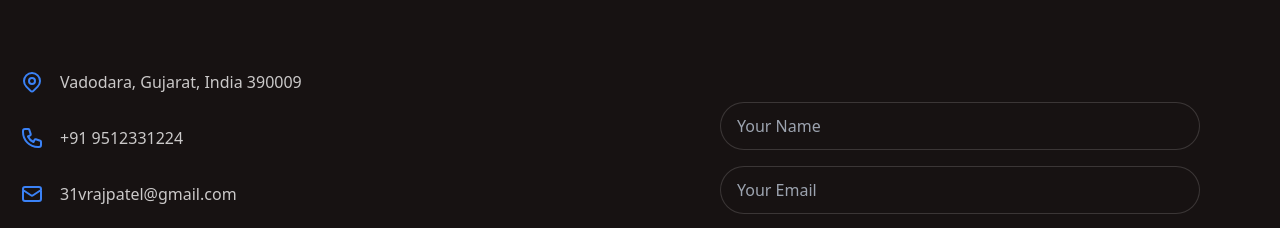
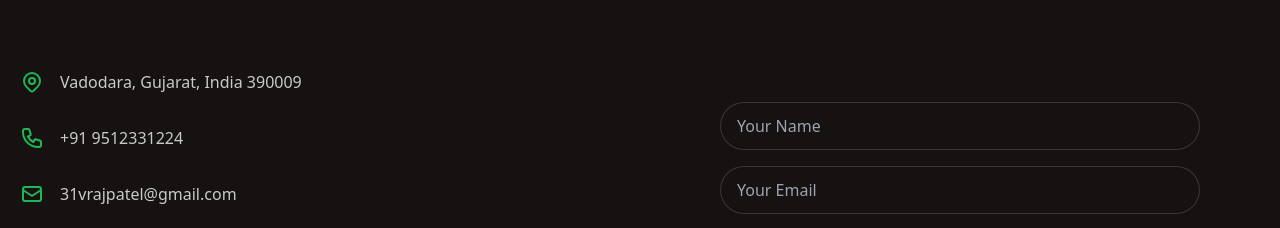
Before and after one commit to vrajkmrpatel/react-portfolio, a React (Vite) app: page /contact in a window 1280 px wide. Shown: the part 162-390 px from the top of the page. Built offline with nearby package versions, Linux system fonts and the light colour scheme; grey boxes are pictures that could not be loaded.

Commit message:
theme changes

```diff
--- a/src/components/Contact.jsx
+++ b/src/components/Contact.jsx
@@ -39,7 +39,7 @@ const Contact = () => {
                             <p class="flex items-start -mx-2">
                                 <svg
                                     xmlns="http://www.w3.org/2000/svg"
-                                    class="w-6 h-6 mx-2 text-blue-500 dark:text-blue-400"
+                                    class="w-6 h-6 mx-2 text-primary dark:text-blue-400"
                                     fill="none"
                                     viewBox="0 0 24 24"
                                     stroke="currentColor"
@@ -65,7 +65,7 @@ const Contact = () => {
                             <p class="flex items-start -mx-2">
                                 <svg
                                     xmlns="http://www.w3.org/2000/svg"
-                                    class="w-6 h-6 mx-2 text-blue-500 dark:text-blue-400"
+                                    class="w-6 h-6 mx-2 text-primary dark:text-blue-400"
                                     fill="none"
                                     viewBox="0 0 24 24"
                                     stroke="currentColor"
@@ -86,7 +86,7 @@ const Contact = () => {
                             <p class="flex items-start -mx-2">
                                 <svg
                                     xmlns="http://www.w3.org/2000/svg"
-                                    class="w-6 h-6 mx-2 text-blue-500 dark:text-blue-400"
+                                    class="w-6 h-6 mx-2 text-primary dark:text-blue-400"
                                     fill="none"
                                     viewBox="0 0 24 24"
                                     stroke="currentColor"
--- a/src/components/Hero.jsx
+++ b/src/components/Hero.jsx
@@ -22,7 +22,7 @@ const Hero = () => {
                 <img
                     src={myimg}
                     alt="myimg"
-                    className="w-96 m-auto rounded-full border p-1 "
+                    className="w-96 m-auto rounded-full border border-primary p-1 "
                 />
             </div>
             <div className="right-container md:w-1/2 w-96 p-5">
--- a/src/components/Navbar.jsx
+++ b/src/components/Navbar.jsx
@@ -29,8 +29,8 @@ const Navbar = () => {
     };
 
     return (
-        <div className="navbar container mx-auto p-4 md:p-3 md:flex md:justify-between items-center  ">
-            <div className="poppins-semibold text-xl md:text-2xl px-3 md:px-5 font-bold">
+        <div className="navbar container mx-auto p-4 md:p-3 md:flex md:justify-between items-center">
+            <div className="poppins-semibold text-xl md:text-2xl px-3 md:px-5 font-bold ">
                 <Link to="/">Vraj Patel</Link>
             </div>
 
@@ -52,28 +52,28 @@ const Navbar = () => {
         } md:opacity-100 `}
             >
                 <Link
-                    className="mx-2 my-2 text-xl cursor-pointer  font-semibold hover:text-indigo-600"
+                    className="mx-2 my-2 text-xl cursor-pointer  font-semibold hover:text-primary"
                     onClick={() => setOpen(false)}
                     to="/"
                 >
                     Home
                 </Link>
                 <Link
-                    className="mx-2 my-3 text-xl cursor-pointer  font-semibold hover:text-indigo-600"
+                    className="mx-2 my-3 text-xl cursor-pointer  font-semibold hover:text-primary"
                     onClick={() => setOpen(false)}
                     to="/projects"
                 >
                     Projects
                 </Link>
                 <Link
-                    className="mx-2 my-3 text-xl cursor-pointer  font-semibold hover:text-indigo-600"
+                    className="mx-2 my-3 text-xl cursor-pointer  font-semibold hover:text-primary"
                     onClick={() => setOpen(false)}
                     to="/about"
                 >
                     About
                 </Link>
                 <Link
-                    className="mx-2 my-3 text-xl cursor-pointer  font-semibold hover:text-indigo-600"
+                    className="mx-2 my-3 text-xl cursor-pointer  font-semibold hover:text-primary"
                     onClick={() => setOpen(false)}
                     to="contact"
                 >
--- a/src/components/Project.jsx
+++ b/src/components/Project.jsx
@@ -56,7 +56,7 @@ const Project = () => {
                         <div className="flex justify-center text-xs md:text-sm font-semibold">
                             <Link
                             to={card.demo}
-                             className="w-1/2 bg-white text-black uppercase text-center  border hover:text-white hover:bg-indigo-600 border-black hover:border-indigo-600 p-2 rounded-full m-1">
+                             className="w-1/2 bg-white text-black uppercase text-center  border hover:text-white hover:bg-primary border-black hover:border-primary p-2 rounded-full m-1">
                              <a className=" flex justify-center items-center gap-1">demo<FaArrowUpRightFromSquare /></a>
                              </Link>
                             <Link
--- a/tailwind.config.js
+++ b/tailwind.config.js
@@ -13,7 +13,8 @@ export default {
             "night",
             "synthwave",
             "cyberpunk",
-        "forest"
+            "forest",
+            "coffee",
         ],
     },
 };
```
Lines whose indentation alone changed are shown as unchanged.
